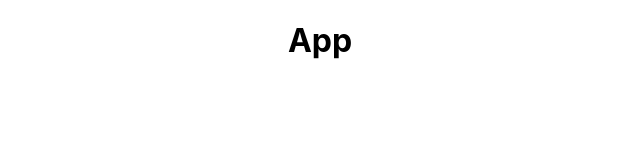
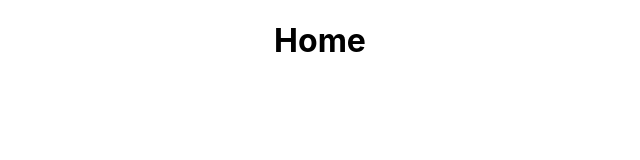
Before and after one commit to nmacenco/git-hub-api, a React (Create React App) app in the folder client/: page /home in a window 1280 px wide. Shown: the top 160 px of the page, without its empty margins (320-960 px from the left). Built offline with nearby package versions, Linux system fonts and the light colour scheme.

Commit message:
feat(client): router and routerLayout creation

```diff
--- a/client/src/App.tsx
+++ b/client/src/App.tsx
@@ -1,12 +1,14 @@
-import React from 'react';
-import logo from './logo.svg';
+
 import './App.css';
+
+import {BrowserRouter} from 'react-router-dom'
+import { AppRouter } from './Router';
 
 function App() {
   return (
-    <div className="App">
-        <h1>App</h1>
-    </div>
+    <BrowserRouter>
+      <AppRouter/>
+    </BrowserRouter>
   );
 }
 
--- /dev/null
+++ b/client/src/Router.tsx
@@ -0,0 +1,20 @@
+import React from 'react';
+
+import {Routes , Route} from 'react-router-dom'
+import { Home } from './pages/home';
+import About from './pages/about';
+import { RouterLayout } from './common/RouterLayout';
+
+
+export const AppRouter : React.FC<{}> = () => {
+
+    return (
+        <Routes>
+            <Route path='/' element={<RouterLayout/>}>
+                <Route path='/home' element={<Home/>} />
+                <Route path='/about' element={<About/>} />
+                <Route path='/*' element={<Home/>} />
+            </Route>
+        </Routes>
+    )
+}
--- /dev/null
+++ b/client/src/common/RouterLayout.tsx
@@ -0,0 +1,11 @@
+import React from "react";
+import { Outlet } from "react-router-dom";
+
+
+export const RouterLayout : React.FC<{}> = () => {
+    return (
+        <>
+            <Outlet />
+        </>
+    )
+}
--- /dev/null
+++ b/client/src/pages/about/index.tsx
@@ -0,0 +1,13 @@
+import React from 'react';
+import logo from './logo.svg';
+import '../../App.css';
+
+function About() {
+  return (
+    <div className="App">
+        <h1>About</h1>
+    </div>
+  );
+}
+
+export default About;
--- /dev/null
+++ b/client/src/pages/home/index.tsx
@@ -0,0 +1,13 @@
+
+
+import React from 'react';
+import logo from './logo.svg';
+import '../../App.css';
+
+export const Home : React.FC<{}> = () => {
+  return (
+    <div className="App">
+        <h1>Home</h1>
+    </div>
+  );
+}
```
Also changed, not shown: 1 other file (tests, documents, lock files or other folders).
